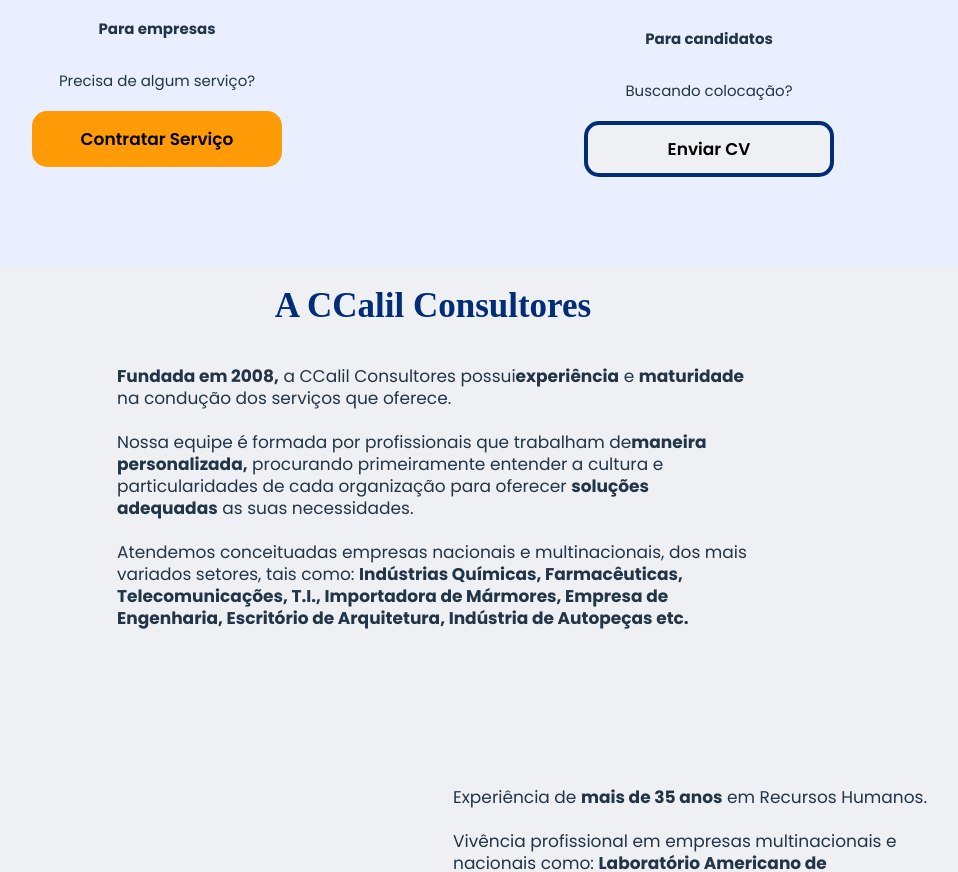
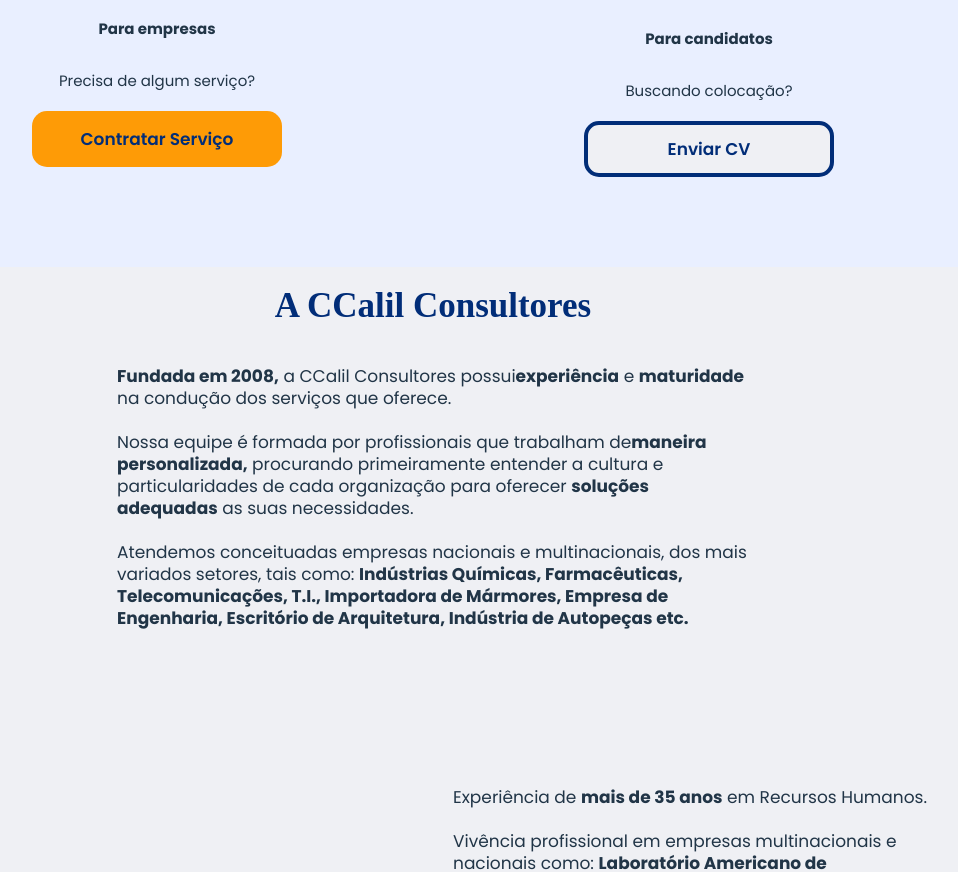
Before and after one commit to xossiane/CCalil_Consultants, a React (Vite) app: page / in a window 1280 px wide. Shown: the part 2260-3132 px from the top of the page, without its empty margins (207-1165 px from the left). Built offline with nearby package versions, Linux system fonts and the light colour scheme; a web font is replaced by a local one.

Commit message:
Fix: color text button

```diff
--- a/src/components/atoms/Button/styles.module.scss
+++ b/src/components/atoms/Button/styles.module.scss
@@ -23,6 +23,6 @@
         line-height: 2.2rem;
         position: relative;
         margin: auto;
-
+        color: $blue;
     }
 }
```
